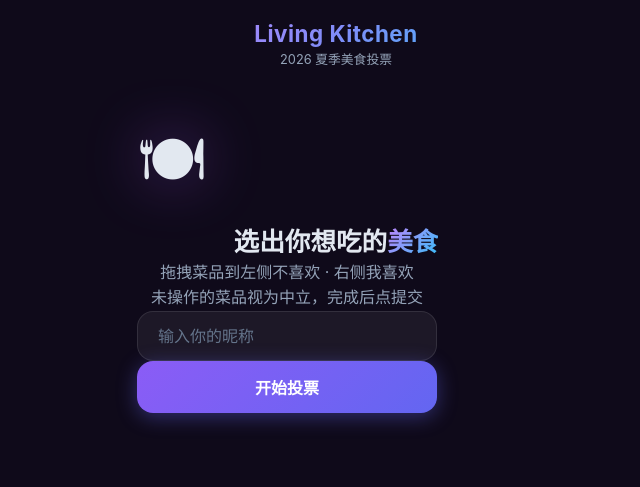
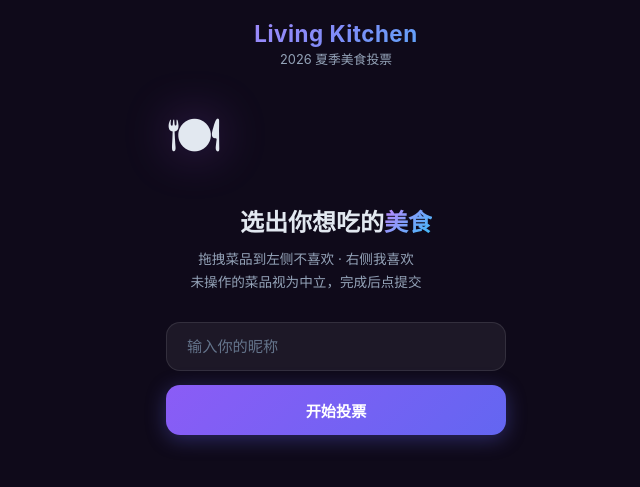
Before and after one commit to Diaragm5039/living-kitchen-vote, a Flask app: page / in a window 1280 px wide. Shown: the top 487 px of the page, without its empty margins (304-944 px from the left). Run offline with Flask 3, Linux system fonts and the light colour scheme.

Commit message:
style: 优化投票首页排版，统一间距与对齐
- 用 margin 替代 gap，精确控制各元素间距
- 输入框和按钮等宽撑满容器，圆角统一 14px
- logo 与标题间距 20px，说明文字到输入框 28px
- 整体居中容器 max-width 340px

```diff
--- a/templates/index.html
+++ b/templates/index.html
@@ -47,19 +47,32 @@ input{font:inherit;color:inherit}
 .screen.active{display:flex}
 
 /* ═══ Welcome Screen ═══ */
-.welcome{justify-content:center;align-items:center;gap:32px;padding:40px 0}
-.welcome .logo{font-size:4rem;filter:drop-shadow(0 0 30px rgba(168,85,247,.4))}
-.welcome h2{font-size:1.6rem;font-weight:700;text-align:center;line-height:1.4}
+.welcome{
+  justify-content:center;align-items:center;
+  gap:0;padding:24px 0 40px;
+  width:100%;max-width:340px;margin:0 auto;
+}
+.welcome .logo{
+  font-size:3.2rem;margin-bottom:20px;
+  filter:drop-shadow(0 0 24px rgba(168,85,247,.35));
+}
+.welcome h2{
+  font-size:1.5rem;font-weight:700;text-align:center;line-height:1.3;
+  margin-bottom:10px;
+}
 .welcome h2 span{
   background:linear-gradient(135deg,#c084fc,#38bdf8);
   -webkit-background-clip:text;-webkit-text-fill-color:transparent;
 }
-.welcome p{color:#94a3b8;text-align:center;line-height:1.6;max-width:300px}
-.input-group{width:100%;max-width:300px}
+.welcome p{
+  color:#94a3b8;text-align:center;line-height:1.7;
+  font-size:.85rem;max-width:280px;margin-bottom:28px;
+}
+.input-group{width:100%;margin-bottom:14px}
 .input-group input{
-  width:100%;padding:14px 20px;border-radius:16px;
+  width:100%;padding:14px 20px;border-radius:14px;
   background:var(--glass);border:1px solid var(--glass-border);
-  color:#fff;font-size:1rem;outline:none;
+  color:#fff;font-size:.95rem;outline:none;
   transition:border-color .3s,box-shadow .3s;
 }
 .input-group input:focus{
@@ -67,10 +80,10 @@ input{font:inherit;color:inherit}
 }
 .input-group input::placeholder{color:#64748b}
 .btn-primary{
-  width:100%;max-width:300px;padding:14px;border-radius:16px;
+  width:100%;padding:14px;border-radius:14px;
   background:linear-gradient(135deg,#8b5cf6,#6366f1);
-  font-size:1rem;font-weight:600;color:#fff;
-  box-shadow:0 4px 20px rgba(99,102,241,.4);
+  font-size:.95rem;font-weight:600;color:#fff;
+  box-shadow:0 4px 20px rgba(99,102,241,.35);
   transition:transform .2s,box-shadow .2s;
 }
 .btn-primary:active{transform:scale(.97)}
```
